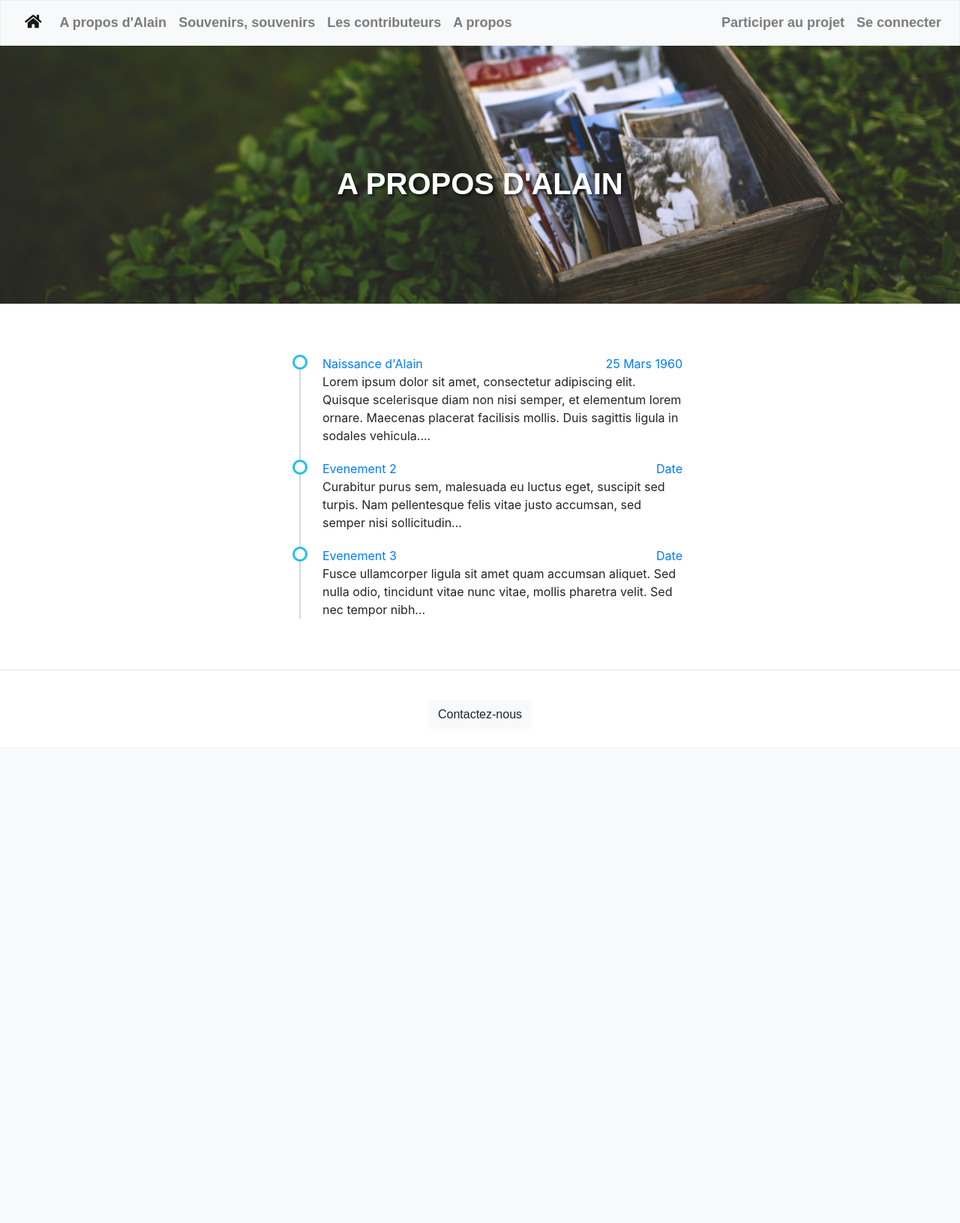
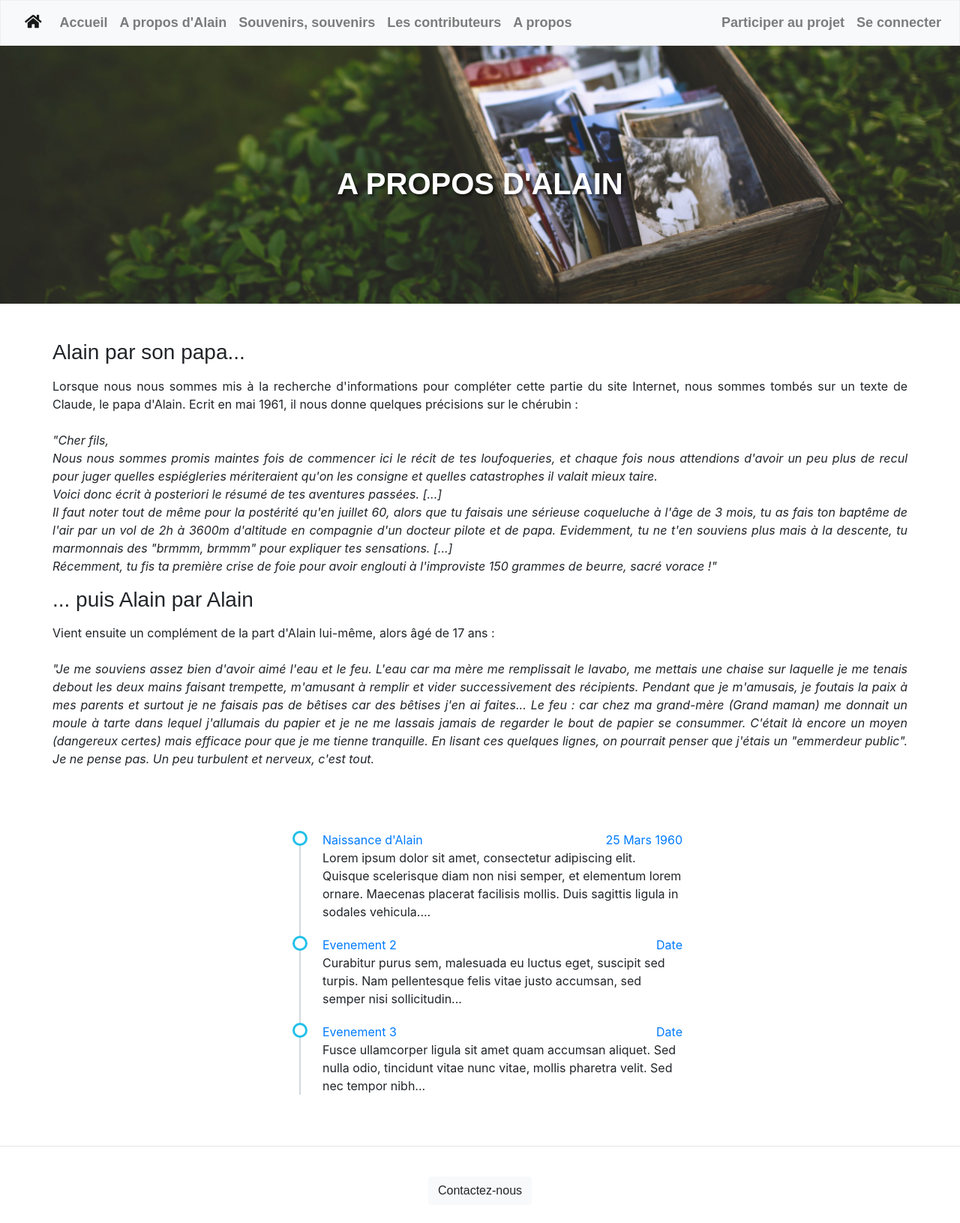
Before and after one commit to punckle/memories, a Symfony app: template templates/about/index.html.twig in a window 1280 px wide. Shown: the whole page at 75% size. Before the commit the page ends 958 px from the top, so only its background shows below. Run offline with Twig, Linux system fonts and the light colour scheme; the template is opened without the code that fills it, so the values that code supplies are empty; some libraries are stand-ins or nearby versions; some web fonts are replaced.

Commit message:
Ajustements

```diff
--- a/templates/about/index.html.twig
+++ b/templates/about/index.html.twig
@@ -19,6 +19,41 @@
             </div>
         </div>
     </header>
+    <div class="container mt-5 mb-5">
+        <div class="row">
+            <h3>Alain par son papa...</h3>
+            <p class="text-justify mt-2">Lorsque nous nous sommes mis à la recherche d'informations pour compléter cette partie du site Internet,
+            nous sommes tombés sur un texte de Claude, le papa d'Alain. Ecrit en mai 1961, il nous donne quelques précisions
+            sur le chérubin : <br><br>
+            <i>"Cher fils, <br>
+                Nous nous sommes promis maintes fois de commencer ici le récit de tes loufoqueries, et chaque fois nous attendions
+                d'avoir un peu plus de recul pour juger quelles espiégleries mériteraient qu'on les consigne et quelles catastrophes
+                il valait mieux taire. <br>
+                Voici donc écrit à posteriori le résumé de tes aventures passées.
+                [...] <br>
+                Il faut noter tout de même pour la postérité qu'en juillet 60, alors que tu faisais une sérieuse coqueluche
+                à l'âge de 3 mois, tu as fais ton baptême de l'air par un vol de 2h à 3600m d'altitude en compagnie d'un
+                docteur pilote et de papa. Evidemment, tu ne t'en souviens plus mais à la descente, tu marmonnais des
+                "brmmm, brmmm" pour expliquer tes sensations.
+                [...] <br>
+                Récemment, tu fis ta première crise de foie pour avoir englouti à l'improviste 150 grammes de beurre, sacré
+                vorace !"</i></p>
+        </div>
+        <div class="row">
+            <h3>... puis Alain par Alain</h3>
+            <p class="text-justify mt-2">Vient ensuite un complément de la part d'Alain lui-même, alors âgé de 17 ans :
+                <br><br>
+            <i>"Je me souviens assez bien d'avoir aimé l'eau et le feu. L'eau car ma mère me remplissait le lavabo, me mettais
+            une chaise sur laquelle je me tenais debout les deux mains faisant trempette, m'amusant à remplir et vider
+            successivement des récipients. Pendant que je m'amusais, je foutais la paix à mes parents et surtout je ne
+            faisais pas de bêtises car des bêtises j'en ai faites... Le feu : car chez ma grand-mère (Grand maman) me
+            donnait un moule à tarte dans lequel j'allumais du papier et je ne me lassais jamais de regarder le bout
+            de papier se consummer. C'était là encore un moyen (dangereux certes) mais efficace pour que je me tienne
+            tranquille. En lisant ces quelques lignes, on pourrait penser que j'étais un "emmerdeur public". Je ne
+            pense pas. Un peu turbulent et nerveux, c'est tout.</i>
+            </p>
+        </div>
+    </div>
     <div class="container mt-5 mb-5">
         <div class="row">
             <div class="col-md-6 offset-md-3">
--- a/templates/base.html.twig
+++ b/templates/base.html.twig
@@ -20,6 +20,9 @@
             <div class="collapse navbar-collapse" id="navbarColor03">
                 <ul class="navbar-nav mr-auto">
                     <li class="nav-item">
+                        <a class="nav-link" href="{{ path('home') }}">Accueil</a>
+                    </li>
+                    <li class="nav-item">
                         <a class="nav-link" href="{{ path('about') }}">A propos d'Alain</a>
                     </li>
                     <li class="nav-item">
@@ -29,7 +32,7 @@
                         <a class="nav-link" href="{{ path('users') }}">Les contributeurs</a>
                     </li>
                     <li class="nav-item">
-                        <a class="nav-link" href="#">A propos</a>
+                        <a class="nav-link" href="{{ path('general_about') }}">A propos</a>
                     </li>
                 </ul>
                 <ul class="navbar-nav ml-auto">
```
Also changed, not shown: src/Controller/AboutController.php (+8 -0 lines), templates/about/general.html.twig (added, +25 -0 lines), public/assets/css/general_about.css (added), public/assets/images/camera.jpg (added), 1 other file.
